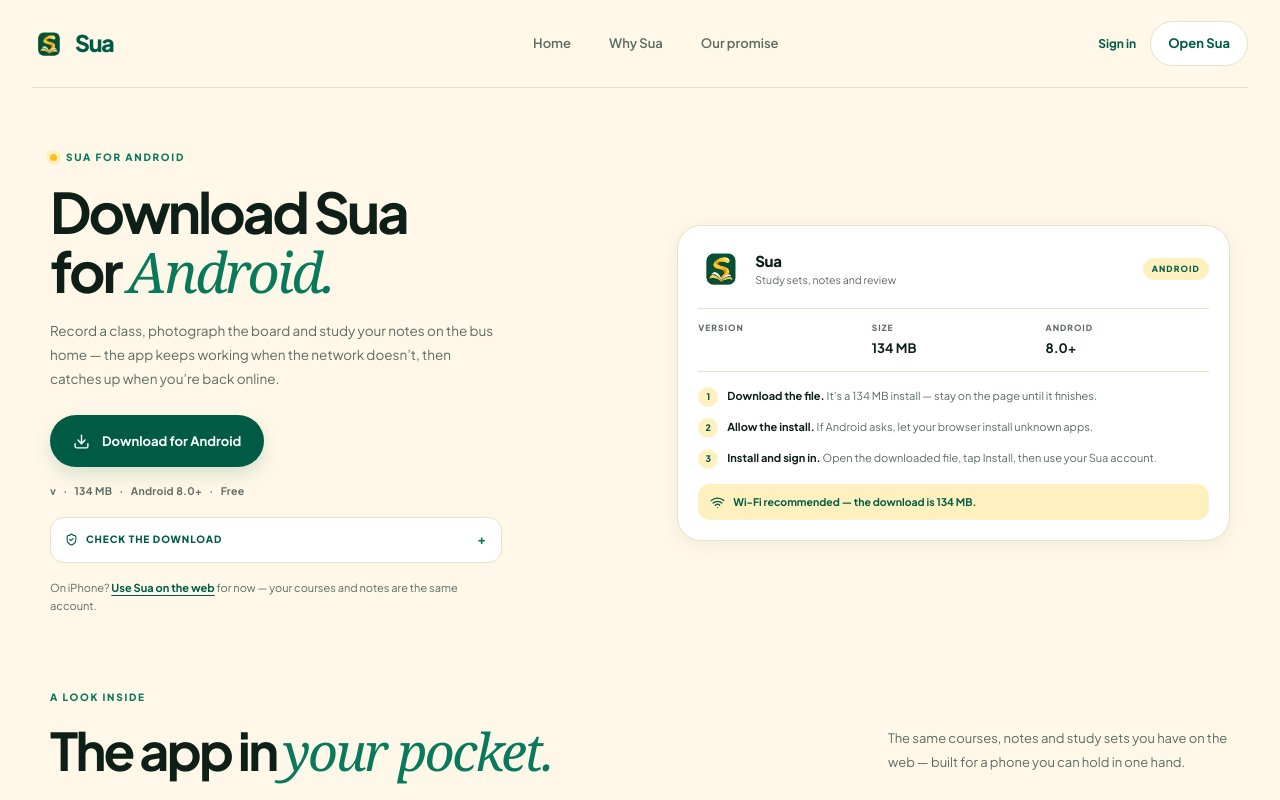
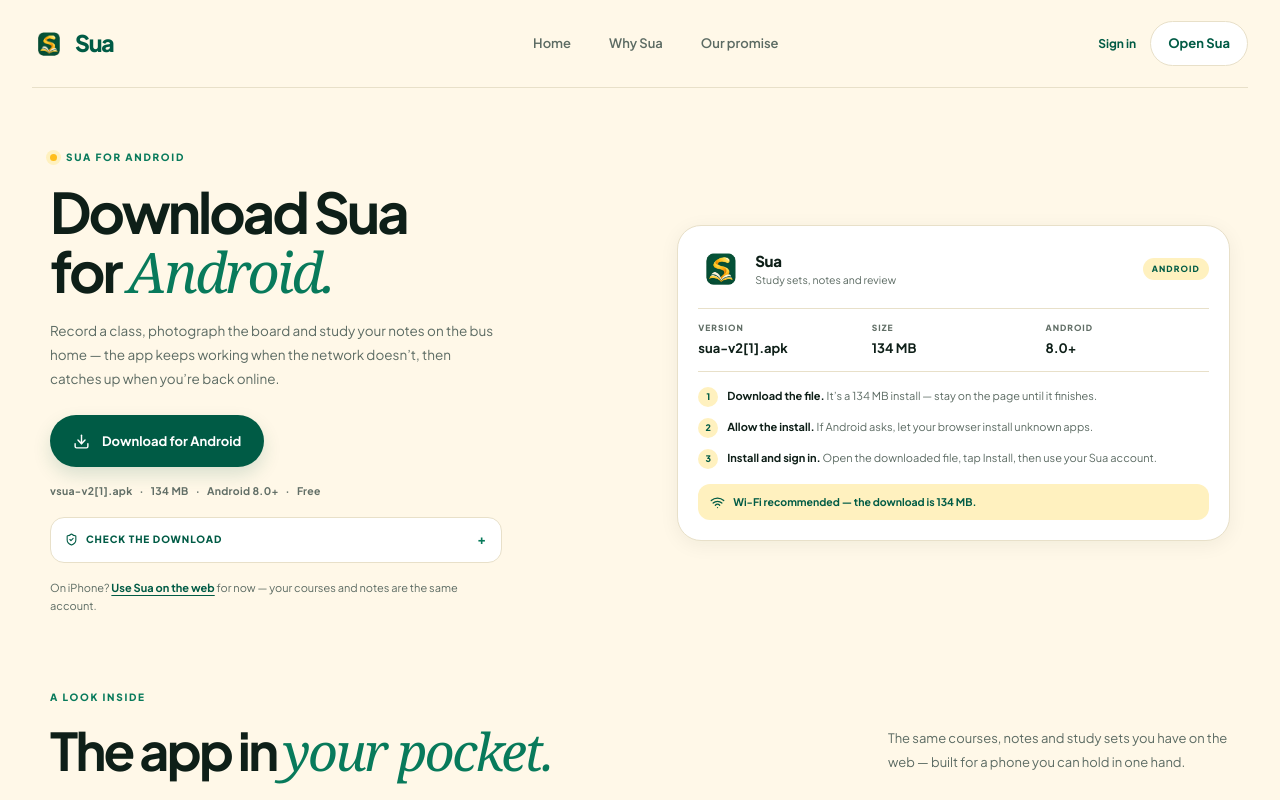
Before and after one commit to princedordj-lab/Sua, a Next.js app in the folder web/: page /download in a window 1280 px wide. Shown: the top 800 px of the page. Built offline with nearby package versions, Linux system fonts and the light colour scheme; no server answers.

Commit message:
Update download-section

```diff
--- a/web/components/download-section.tsx
+++ b/web/components/download-section.tsx
@@ -68,7 +68,7 @@
           <a
             className="button button-primary download-cta"
             href={androidApp.url}
-            aria-label={`Download Sua ${androidApp.version} for Android (${androidApp.sizeLabel})`}
+            aria-label={`Download Sua ${androidApp} for Android (${androidApp.sizeLabel})`}
           >
             <Download size={17} aria-hidden="true" />
             Download for Android
@@ -76,7 +76,7 @@
         </div>
 
         <p className="download-meta">
-          <span>v{androidApp.version}</span>
+          <span>v{androidApp.fileName}</span>
           <span aria-hidden="true">·</span>
           <span>{androidApp.sizeLabel}</span>
           <span aria-hidden="true">·</span>
@@ -123,7 +123,7 @@
         <dl className="download-facts">
           <div>
             <dt>Version</dt>
-            <dd>{androidApp.version}</dd>
+            <dd>{androidApp.fileName}</dd>
           </div>
           <div>
             <dt>Size</dt>
```
